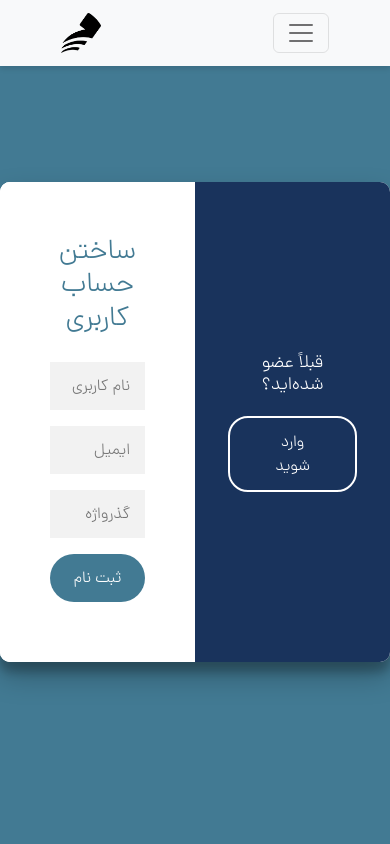
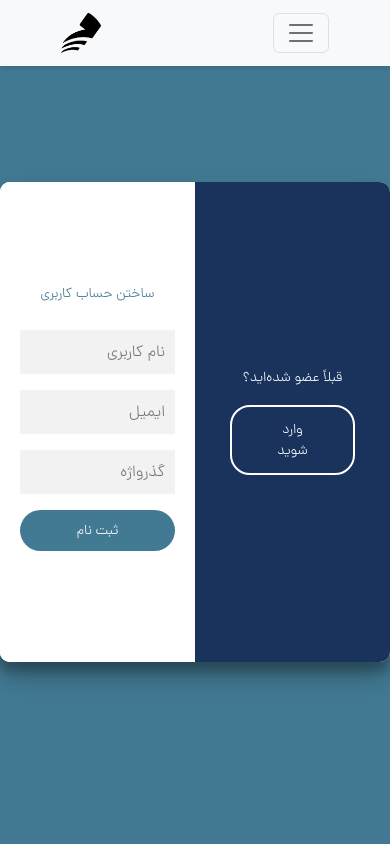
Before and after one commit to denashams/flashcard-fontend, a React (Create React App) app: page /login in a window 390 px wide. Shown: the top 844 px of the page. Built offline with nearby package versions, Linux system fonts and the light colour scheme.

Commit message:
made login page responsive

```diff
--- a/src/pages/login/Login.css
+++ b/src/pages/login/Login.css
@@ -165,3 +165,28 @@
 .logincontainer.right-panel-active .overlay-right {
   transform: translateX(20%);
 }
+/* ======================media queries==================== */
+
+@media (max-width: 768px) {
+.logincontainer {
+  padding: 0;
+  margin: 0;
+
+}
+.logincontainer h2, .logincontainer  h3 {
+  font-size: 14px;
+}
+.logincontainer input {
+  padding: 10px;
+}
+.signup-btn,
+.signin-btn, .logincontainer button {
+  font-size: 14px;
+}
+.logincontainer form {
+  padding: 20px;
+}
+
+
+
+}
```
